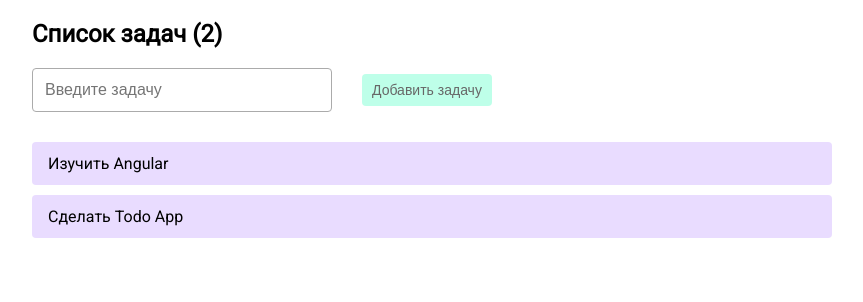
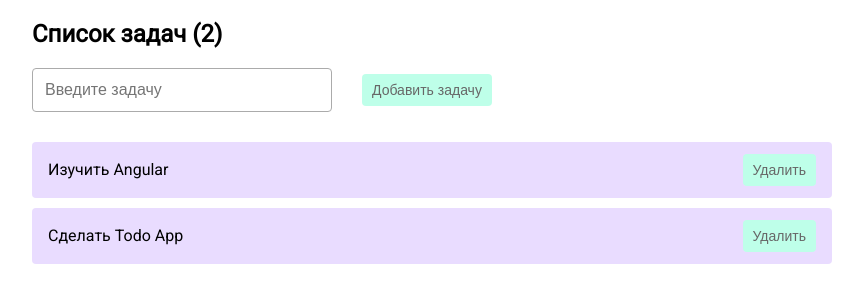
Before and after one commit to CodeOfMisanthrope/angular-todo, an Angular app: page / in a window 1280 px wide. Shown: the top 302 px of the page, without its empty margins (208-1071 px from the left). Built offline with nearby package versions, Linux system fonts and the light colour scheme.

Commit message:
feat: added logic with delete

```diff
--- a/src/app/components/list/list.html
+++ b/src/app/components/list/list.html
@@ -8,14 +8,18 @@
         placeholder="Введите задачу">
       </app-ui-input>
       <!--    <ui-input formControlName="taskName" type="text">-->
-      <!--    <button >Добавить задачу</button>-->
       <app-ui-btn>Добавить задачу</app-ui-btn>
     </div>
   </form>
 
   @for (task of tasks; track task.id) {
     <div class="task-list__item">
-      <app-task [task]="task" class="task-list__item"></app-task>
+      <app-task
+        [task]="task"
+        (taskDeleted)="removeTask($event)"
+        class="task-list__item"
+      >
+      </app-task>
     </div>
   } @empty {
     <p>Нет задач</p>
--- a/src/app/components/list/list.ts
+++ b/src/app/components/list/list.ts
@@ -30,7 +30,6 @@ export class List {
     });
   }
 
-  // Обработчик для события Submit
   onSubmit() {
     const taskName = this.taskForm.get('taskName');
     if (taskName) {
@@ -39,7 +38,6 @@ export class List {
     }
   }
 
-  // Метод для добавления новой задачи (если нужно)
   addTask(name: string): void {
     const newTask: TaskDto = {
       id: this.tasks.length + 1,
@@ -49,7 +47,6 @@ export class List {
     this.tasks.push(newTask);
   }
 
-  // Метод для удаления задачи
   removeTask(taskId: number): void {
     this.tasks = this.tasks.filter(task => task.id !== taskId);
   }
--- a/src/app/components/task/task.html
+++ b/src/app/components/task/task.html
@@ -1,3 +1,6 @@
 <div class="task-item" (click)="onTaskClick()">
-  <span class="task-name">{{ task.name }}</span>
+  <span class="task-item__name">{{ task.name }}</span>
+  <app-ui-btn class="task-item__ui-btn" (click)="onDeleteClick($event)">
+    Удалить
+  </app-ui-btn>
 </div>
--- a/src/app/components/task/task.scss
+++ b/src/app/components/task/task.scss
@@ -1,5 +1,17 @@
 .task-item {
+  display: flex;
+  align-items: center;
   padding: 12px 16px;
   border-radius: 4px;
   background-color: #e9dcff;
+
+  &__name {
+    margin-right: auto;
+  }
+
+  &__ui {
+    &-btn {
+
+    }
+  }
 }
--- a/src/app/components/task/task.ts
+++ b/src/app/components/task/task.ts
@@ -1,17 +1,25 @@
-import {Component, Input} from '@angular/core';
+import {Component, EventEmitter, Input, Output} from '@angular/core';
 import {TaskDto} from '../../data/dtos/task';
+import {UiBtn} from '../ui/ui-btn/ui-btn';
 
 @Component({
   selector: 'app-task',
-  imports: [],
+  imports: [
+    UiBtn
+  ],
   templateUrl: './task.html',
   styleUrl: './task.scss',
 })
 export class Task {
   @Input() task!: TaskDto;
-
+  @Output() taskDeleted = new EventEmitter<number>();
 
   onTaskClick() {
     console.log('Clicked task:', this.task.name);
   }
+
+  onDeleteClick(event: Event): void {
+    event.stopPropagation();
+    this.taskDeleted.emit(this.task.id);
+  }
 }
--- a/src/app/components/ui/ui-btn/ui-btn.html
+++ b/src/app/components/ui/ui-btn/ui-btn.html
@@ -1,4 +1,3 @@
-<!--<button class=".btn">{{ text }}</button>-->
-<button class="btn">
+<button class="btn" (click)="onClick($event)">
   <ng-content></ng-content>
 </button>
--- a/src/app/components/ui/ui-btn/ui-btn.ts
+++ b/src/app/components/ui/ui-btn/ui-btn.ts
@@ -1,4 +1,4 @@
-import {Component, Input} from '@angular/core';
+import {Component, EventEmitter, Output} from '@angular/core';
 
 @Component({
   selector: 'app-ui-btn',
@@ -7,5 +7,10 @@ import {Component, Input} from '@angular/core';
   styleUrl: './ui-btn.scss',
 })
 export class UiBtn {
-  // @Input() text!: string;
+  @Output() click = new EventEmitter<Event>();
+
+  onClick(event: Event): void {
+    event.stopPropagation(); // На всякий случай останавливаем всплытие
+    this.click.emit(event);
+  }
 }
```
